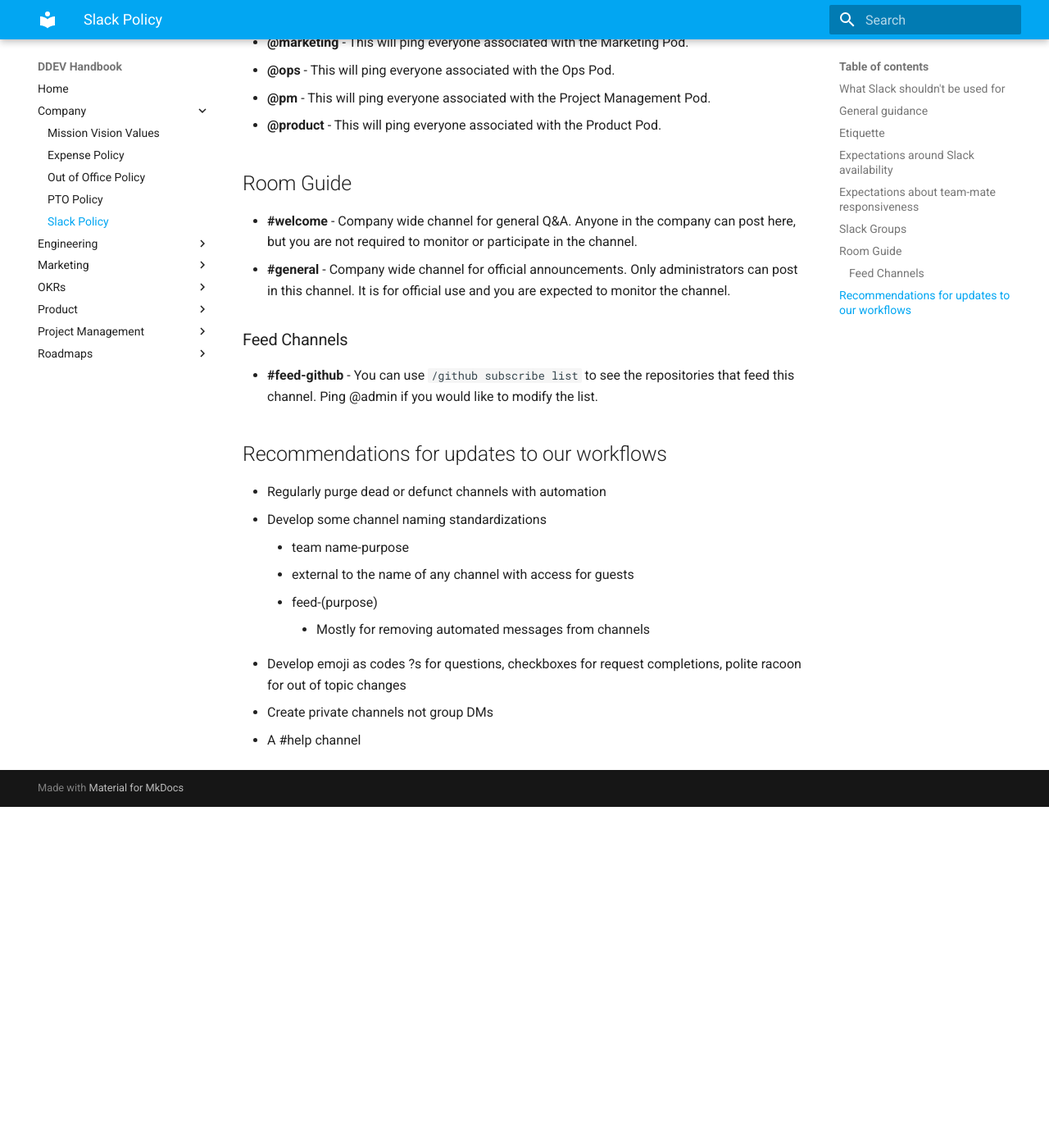
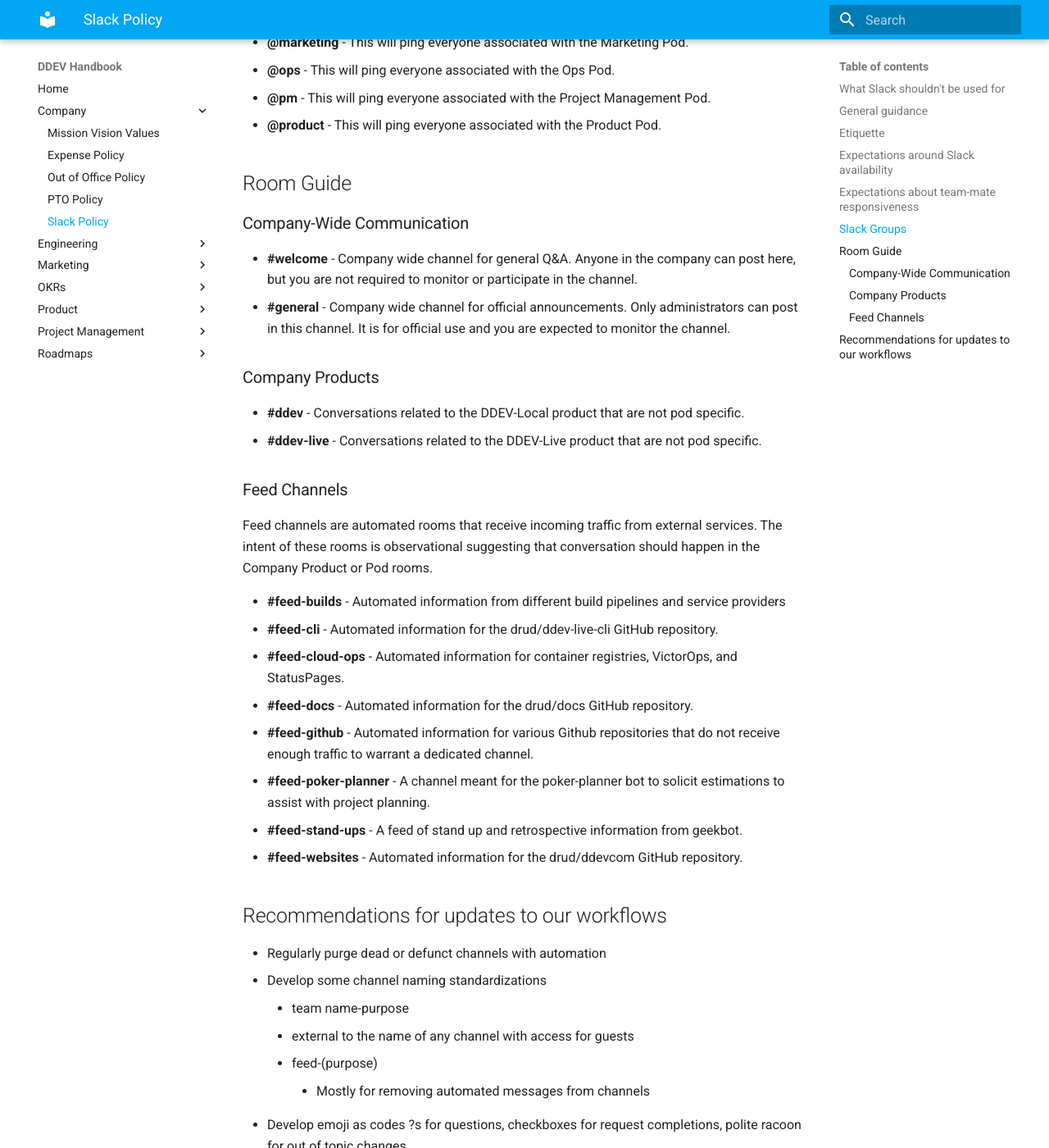
Before and after one commit to fru-io/handbook, an MkDocs documentation site: the page built from docs/company/slack-policy.md, in a window 1280 px wide and 1400 px high, scrolled down 2313 px. Shown: the whole window at 82% size. Built offline with MkDocs 1.6.1 and Material for MkDocs 9.7.7, drawn with Linux system fonts in a browser that asks for light colours; before the commit the page ends 3297 px from its top, so only the background shows below that.

Commit message:
Update slack-policy.md

```diff
--- a/docs/company/slack-policy.md
+++ b/docs/company/slack-policy.md
@@ -63,12 +63,28 @@ You can ping specific department groups to alert the members in that group.
 
 ## Room Guide
 
+### Company-Wide Communication
+
 - **#welcome** - Company wide channel for general Q&A. Anyone in the company can post here, but you are not required to monitor or participate in the channel.
 - **#general** - Company wide channel for official announcements. Only administrators can post in this channel. It is for official use and you are expected to monitor the channel.
 
+### Company Products
+
+- **#ddev** - Conversations related to the DDEV-Local product that are not pod specific.
+- **#ddev-live** - Conversations related to the DDEV-Live product that are not pod specific.
+
 ### Feed Channels
 
-- **#feed-github** - You can use `/github subscribe list` to see the repositories that feed this channel. Ping @admin if you would like to modify the list.
+Feed channels are automated rooms that receive incoming traffic from external services. The intent of these rooms is observational suggesting that conversation should happen in the Company Product or Pod rooms.
+
+- **#feed-builds** - Automated information from different build pipelines and service providers
+- **#feed-cli** - Automated information for the drud/ddev-live-cli GitHub repository.
+- **#feed-cloud-ops** - Automated information for container registries, VictorOps, and StatusPages.
+- **#feed-docs** - Automated information for the drud/docs GitHub repository.
+- **#feed-github** - Automated information for various Github repositories that do not receive enough traffic to warrant a dedicated channel.
+- **#feed-poker-planner** - A channel meant for the poker-planner bot to solicit estimations to assist with project planning.
+- **#feed-stand-ups** - A feed of stand up and retrospective information from geekbot.
+- **#feed-websites** - Automated information for the drud/ddevcom GitHub repository.
 
 ## Recommendations for updates to our workflows
 
```
